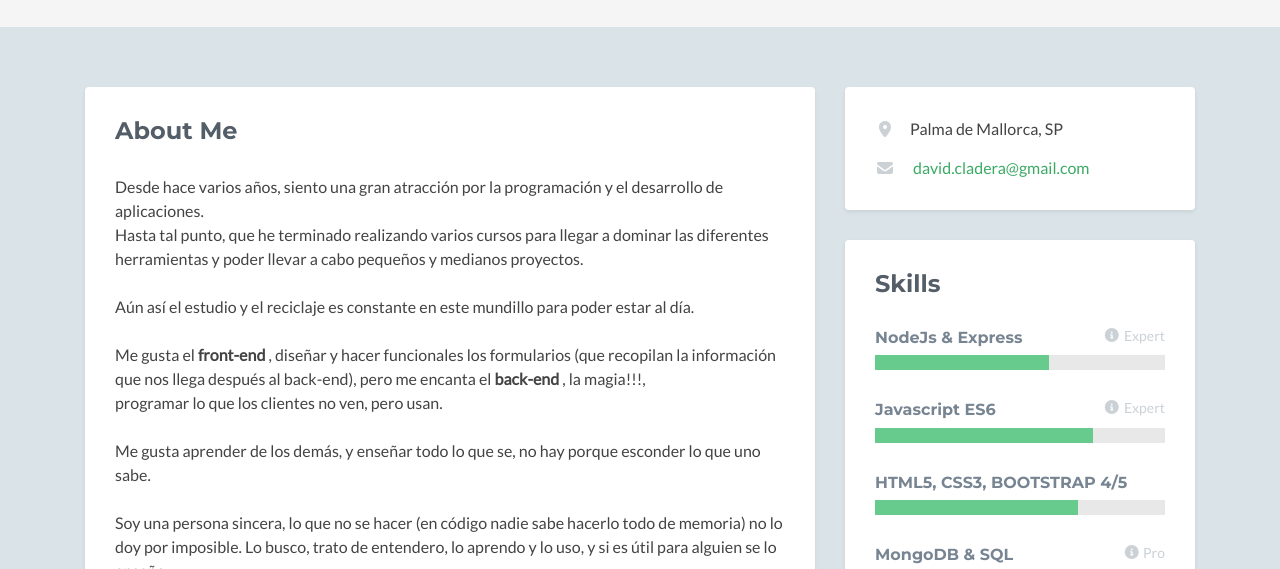
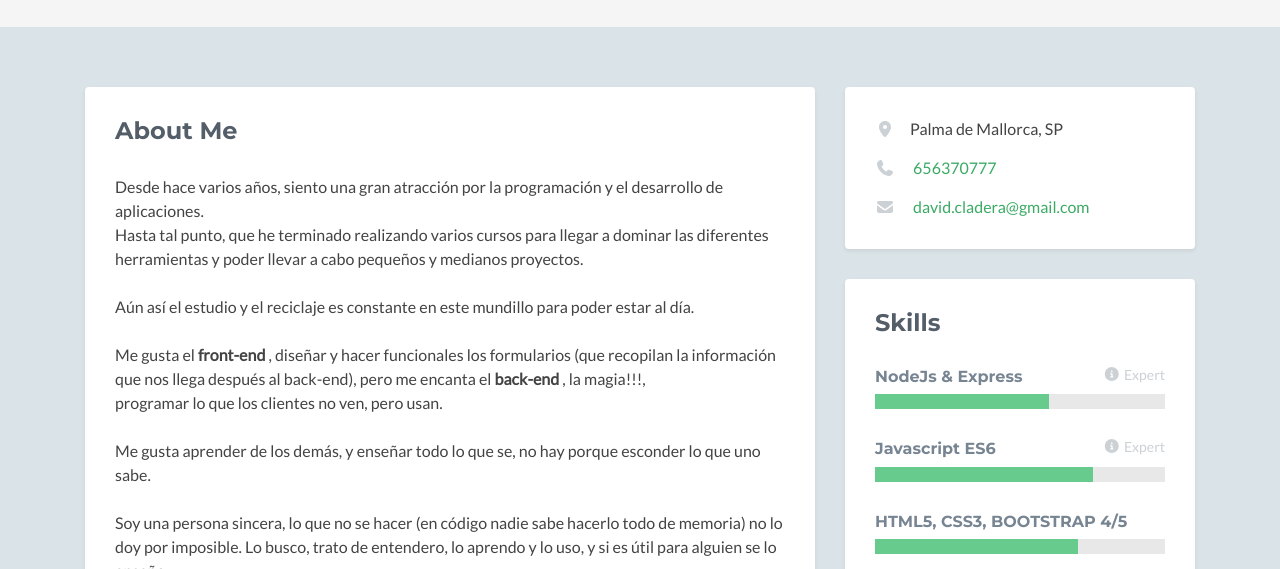
Before and after one commit to ddaudiosolutions/CV-BOOTSTRAP, a plain HTML site: page index.html in a window 1280 px wide. Shown: the part 210-779 px from the top of the page. Drawn offline with nearby package versions, Linux system fonts and the light colour scheme; no server answers; some icons are missing.

Commit message:
cambi icono telefono

```diff
--- a/index.html
+++ b/index.html
@@ -338,6 +338,9 @@
                             <ul class="list-unstyled">
                                 <li><i class="fas fa-map-marker-alt"></i><span class="sr-only">Location:</span>Palma de
                                     Mallorca, SP</li>
+                                    <li><i class="fas fa-phone"></i><span class="sr-only">Telf:</span>
+                                        <a href="#">656370777</a>
+                                    </li>
                                 <li><i class="fas fa-envelope"></i><span class="sr-only">Email:</span>
                                     <a href="#">david.cladera@gmail.com</a>
                                 </li>
```
